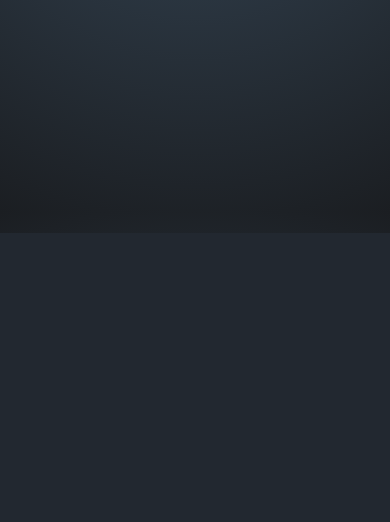
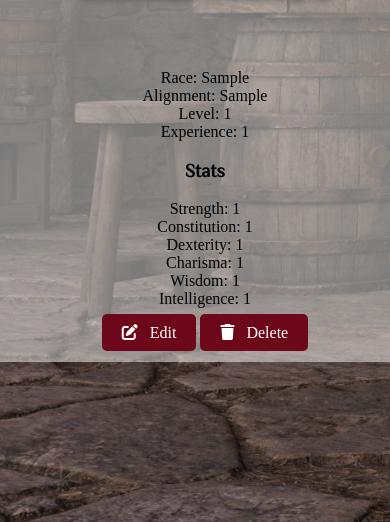
Before and after one commit to cngrubham/Character-Forge, a Django app: page /character/1/ in a window 390 px wide. Shown: the part 632-1154 px from the top of the page. Before the commit the page ends 861 px from the top, so only its background shows below. Run offline with Django 4.2, Linux system fonts and the light colour scheme; tables that the repository leaves empty hold one stand-in row (values such as "Sample post"); a database or web service that is not in the repository returns one stand-in record (values such as "Sample title"); data that the repository does not hold is empty; some libraries are stand-ins or nearby versions.

Commit message:
base css done

```diff
--- /dev/null
+++ b/main_app/static/css/char_detail.css
@@ -0,0 +1,114 @@
+.page-container-char {
+    background-image: url('/static/images/tavern2.jpg');
+    background-size: cover;
+    background-repeat: no-repeat;
+    padding: 60px auto;
+    display: flex;
+    flex-direction: column;
+    align-items: center;
+    justify-content: center;
+    height: 100%;
+    text-align: center;
+}
+
+.content-container-char {
+    display: flex;
+    justify-content: space-between;
+}
+
+.left-column-char {
+    flex: 1;
+    text-align: center;
+    display: flex;
+    flex-direction: column;
+    align-items: center;
+    justify-content: center;
+    background-color: #ffffff77;
+    padding: 20px 40px 20px 20px;
+}
+
+.right-column-char {
+    flex: 1.5;
+    text-align: center;
+    display: flex;
+    flex-direction: column;
+    align-items: center;
+    justify-content: center;
+    background-color: #ffffff77;
+    padding: 20px 20px 20px 40px;
+}
+
+.character-details-title {
+    font-size: 2rem;
+    font-family: 'Cinzel', serif;
+    font-weight: 800;
+    color: white;
+    padding-top: 60px;
+
+}
+
+.character-name {
+    font-family: 'Philosopher', sans-serif;
+    font-size: 60px;
+    color: #6d071a;
+    text-shadow: 2px 2px 5px rgba(0, 0, 0, 0.3);
+
+}
+
+.character-subtitle {
+    font-family: 'Philosopher', sans-serif;
+    font-weight: bold;
+
+}
+
+.character-details-list {
+    font-size: 24px;
+    color: #6d071a;
+    text-shadow: 1px 1px 2px rgba(0, 0, 0, 0.2);
+    list-style: none;
+}
+
+.character-image {
+    width: 250px;
+    height: auto;
+    box-shadow: 2px 2px 5px rgba(0, 0, 0, 0.2);
+
+}
+
+.character-info {
+    list-style: none;
+    padding: 0;
+}
+
+.stats-list {
+    list-style: none;
+    padding: 0;
+
+
+}
+
+.edit-link,
+.delete-link {
+
+    background-color: #6d071a;
+    color: #fff;
+    padding: 10px 20px;
+    text-decoration: none;
+    border: none;
+    border-radius: 5px;
+    transition: background-color 0.3s;
+}
+
+@media screen and (max-width: 800px) {
+    .content-container-char {
+        flex-direction: column;
+    }
+
+    .left-column-char,
+    .right-column-char {
+        flex: 1;
+        text-align: center;
+        align-items: center;
+        justify-content: center;
+    }
+}
--- a/main_app/templates/base.html
+++ b/main_app/templates/base.html
@@ -14,6 +14,7 @@
     <link rel="stylesheet" type="text/css" href="{% static 'css/user_index.css' %}">
     <link rel="stylesheet" type="text/css" href="{% static 'css/character_form.css' %}">
     <link rel="stylesheet" type="text/css" href="{% static 'css/user_detail.css' %}">
+    <link rel="stylesheet" type="text/css" href="{% static 'css/char_detail.css' %}">
     <link rel="preconnect" href="https://fonts.googleapis.com">
     <link rel="preconnect" href="https://fonts.gstatic.com" crossorigin>
     <script src="https://kit.fontawesome.com/394202d38e.js" crossorigin="anonymous"></script>
--- a/main_app/templates/character/detail.html
+++ b/main_app/templates/character/detail.html
@@ -1,42 +1,42 @@
 {% extends 'base.html' %}
 {% block content %}
 {% load custom_filters %}
-
-<h1>Character Details</h1>
-
-<h1 style="font-family: 'Cinzel', serif;">Character Details</h1>
-
-<br>
-
-<h3 style="font-family: 'Philosopher', sans-serif;">{{ character.name }}</h3>
+<div class="page-container-char">
+    <h1 class="character-details-title">Character Details</h1>
+    <div class="content-container-char">
+        <div class="left-column-char">
+            <h3 class="character-name" style="font-family: 'Philosopher', sans-serif;">{{ character.name }}</h3>
 
             {% load static %}
 
-<ul>
+            <ul class="character-details-list">
 
                 <li>
                     {% with character_gender_image=character.gender|gender_image_url %}
-            <img src="{% if character.gender != 'URL_FOR_DEFAULT_IMAGE' %}{% static character_gender_image %}{% else %}{% static 'images/default_image.png' %}{% endif %}" alt="{{ character.gender }}" width="100" height="100">
+                    <img class="character-image"
+                        src="{% if character.gender != 'URL_FOR_DEFAULT_IMAGE' %}{% static character_gender_image %}{% else %}{% static 'images/default_image.png' %}{% endif %}"
+                        alt="{{ character.gender }}" width="100" height="100">
                     {% endwith %}
                 </li>
-
-    <li>
+        </div>
+        <div class="right-column-char">
+            <li class="character-info">
                 Race: {{ character.race }}
             </li>
-    <li>
+            <li class="character-info">
                 Alignment: {{ character.alignment }}
             </li>
-    <li>
+            <li class="character-info">
 
                 Level: {{ character.level }}
             </li>
-    <li>
+            <li class="character-info">
                 Experience: {{ character.exp }}
 
             </li>
-    <li>
+            <li class="character-info">
                 <h3 style="font-family: 'Philosopher', sans-serif;">Stats</h3>
-        <ul>
+                <ul class="stats-list">
                     <li>Strength: {{ character.strength }}</li>
                     <li>Constitution: {{ character.constitution }}</li>
                     <li>Dexterity: {{ character.dexterity }}</li>
@@ -46,18 +46,23 @@
                 </ul>
             </li>
             </ul>
+
+            <div class="character-actions">
+                <a class="edit-link" href="{% url 'update_character' character.id %}"><i
+                        class="fas fa-edit"></i>&nbsp&nbsp
+                    Edit</a>
+                <a class="delete-link" href="{% url 'delete_character' character.id %}"><i
+                        class="fa-solid fa-trash"></i>&nbsp&nbsp
+                    Delete</a>
+            </div>
+        </div>
+    </div>
     <p id="alignment-name"></p>
     <p id="alignment-desc"></p>
     <p id="race-align"></p>
     <p id="race-lang"></p>
     <p id="race-traits"></p>
-
-<div>
-    <a href="{% url 'update_character' character_id=character.id %}">Edit</a>
-    <a href="{% url 'delete_character' character.id %}">Delete</a>
 </div>
-
-
 <script>
 
     function fetchAlignmentData(alignment_name) {
--- a/main_app/templates/user/user_detail.html
+++ b/main_app/templates/user/user_detail.html
@@ -15,8 +15,6 @@
             </div>
         </div>
         <div class="user-actions">
-            <!-- <a class="user-action-button" href="{% url 'update_user' user.id %}">Edit Profile</a> -->
-            <!-- <a class="user-action-button" href="{% url 'delete_user' user.id %}">Delete Account</a> -->
             <a class="user-action-button" href="{% url 'update_user' user.id %}"><i class="fas fa-edit"></i>&nbsp&nbsp Edit Profile</a>
             <a class="user-action-button" href="{% url 'delete_user' user.id %}"><i class="fa-solid fa-trash"></i>&nbsp&nbsp Delete Account</a>
         </div>
```
Also changed, not shown: main_app/static/images/scroll_background.png (added). Lines whose indentation alone changed are shown as unchanged.
